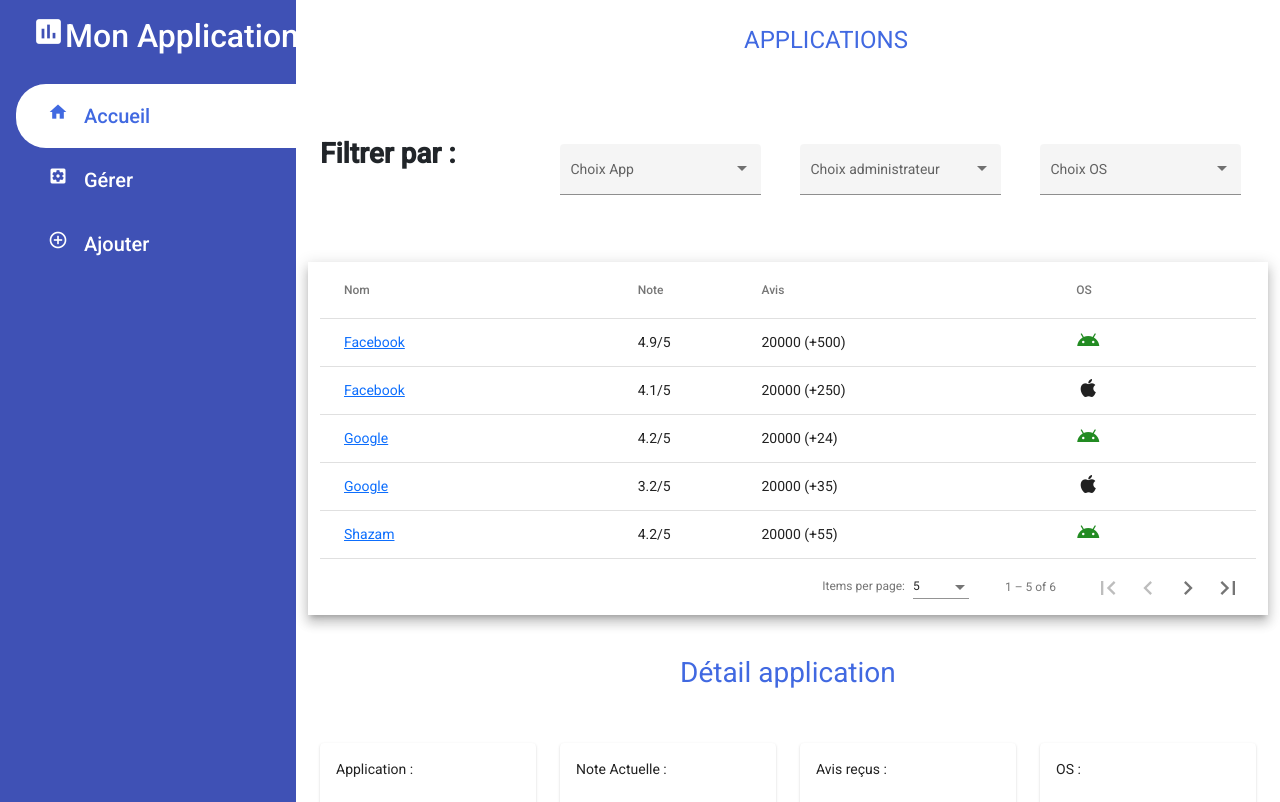
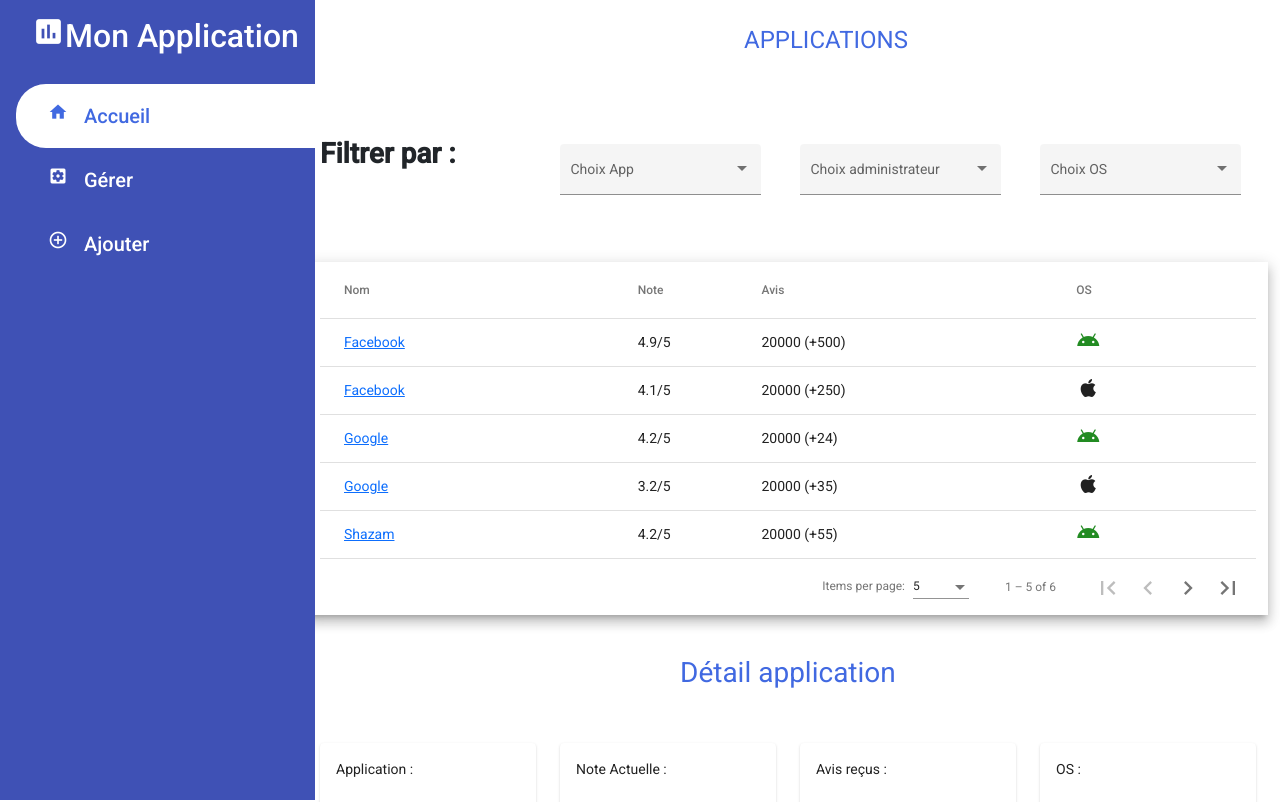
Before and after one commit to Thunderheads/front-angular, an Angular app: page / in a window 1280 px wide. Shown: the top 802 px of the page. Built offline with nearby package versions, Linux system fonts and the light colour scheme.

Commit message:
"ajout position fixe sur le menu"

```diff
--- a/src/app/app.component.css
+++ b/src/app/app.component.css
@@ -7,3 +7,7 @@
   color: royalblue;
   border-radius: 30px 0px 0px 30px;
 }
+
+.position-fixed{
+  position: fixed
+}
--- a/src/app/app.component.html
+++ b/src/app/app.component.html
@@ -1,7 +1,7 @@
 
 <div class="row h-100 w-100">
   <div class="col-3">
-    <mat-toolbar color="primary" class="pt-1 ps-3 h-100">
+    <mat-toolbar color="primary" class="pt-1 ps-3 h-100 w-auto position-fixed ">
       <mat-toolbar-row class="mb-3 h2">
         <div class="icon">
           <mat-icon [inline]="true">assessment</mat-icon>
```
